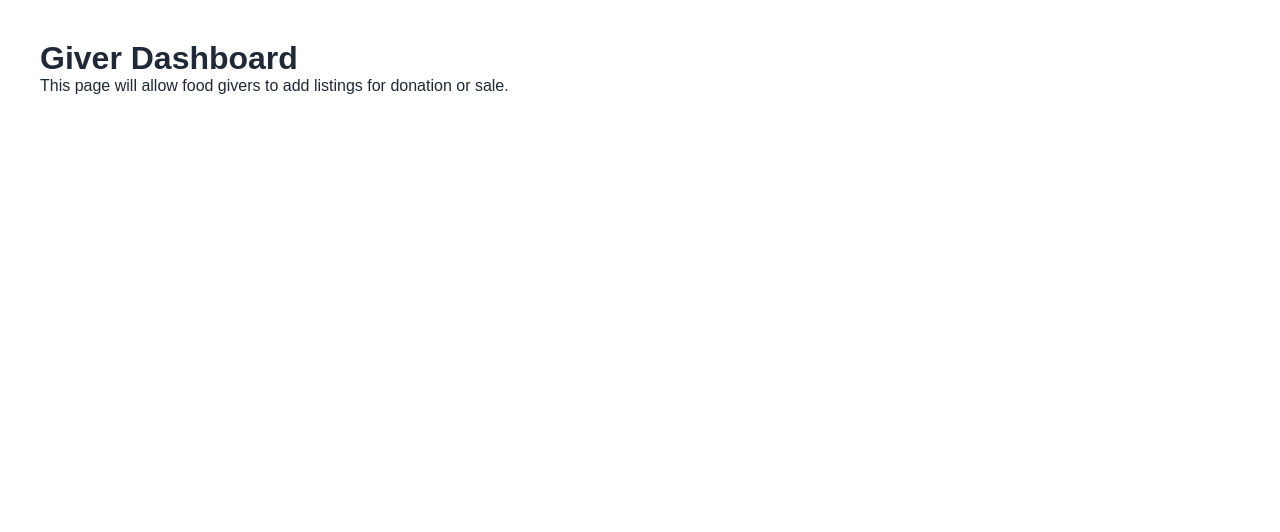
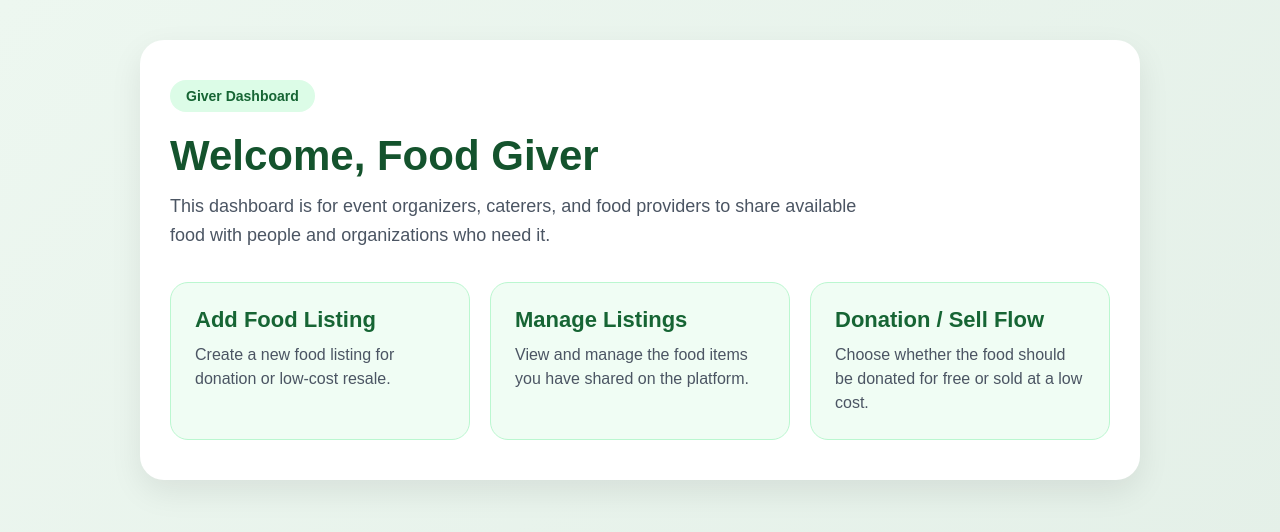
Before and after one commit to GauravSingh1P/FoodBridge, a React (Vite) app in the folder eatdoc/vite-project/: page /giver in a window 1280 px wide. Shown: the top 532 px of the page. Built offline with nearby package versions, Linux system fonts and the light colour scheme.

Commit message:
FB-GV01-v0.3: Giver dashboard created Reason: Interface for food providers

```diff
--- a/eatdoc/vite-project/src/pages/GiverPage.jsx
+++ b/eatdoc/vite-project/src/pages/GiverPage.jsx
@@ -1,8 +1,151 @@
 function GiverPage() {
   return (
-    <div style={{ padding: '40px', fontFamily: 'Arial, sans-serif' }}>
-      <h1>Giver Dashboard</h1>
-      <p>This page will allow food givers to add listings for donation or sale.</p>
+    <div
+      style={{
+        minHeight: '100vh',
+        background: 'linear-gradient(135deg, #edf7f0, #e3efe7)',
+        padding: '40px 20px',
+        fontFamily: 'Arial, Helvetica, sans-serif',
+      }}
+    >
+      <div
+        style={{
+          maxWidth: '1000px',
+          margin: '0 auto',
+          backgroundColor: '#ffffff',
+          borderRadius: '24px',
+          padding: '40px 30px',
+          boxShadow: '0 12px 32px rgba(0, 0, 0, 0.08)',
+        }}
+      >
+        <p
+          style={{
+            display: 'inline-block',
+            backgroundColor: '#dcfce7',
+            color: '#166534',
+            padding: '8px 16px',
+            borderRadius: '999px',
+            fontSize: '14px',
+            fontWeight: '600',
+            marginBottom: '20px',
+          }}
+        >
+          Giver Dashboard
+        </p>
+
+        <h1
+          style={{
+            fontSize: '42px',
+            color: '#14532d',
+            marginBottom: '12px',
+          }}
+        >
+          Welcome, Food Giver
+        </h1>
+
+        <p
+          style={{
+            fontSize: '18px',
+            color: '#4b5563',
+            lineHeight: '1.6',
+            marginBottom: '32px',
+            maxWidth: '700px',
+          }}
+        >
+          This dashboard is for event organizers, caterers, and food providers
+          to share available food with people and organizations who need it.
+        </p>
+
+        <div
+          style={{
+            display: 'grid',
+            gridTemplateColumns: 'repeat(auto-fit, minmax(240px, 1fr))',
+            gap: '20px',
+          }}
+        >
+          <div
+            style={{
+              backgroundColor: '#f0fdf4',
+              border: '1px solid #bbf7d0',
+              borderRadius: '18px',
+              padding: '24px',
+            }}
+          >
+            <h2
+              style={{
+                fontSize: '22px',
+                color: '#166534',
+                marginBottom: '10px',
+              }}
+            >
+              Add Food Listing
+            </h2>
+            <p
+              style={{
+                color: '#4b5563',
+                lineHeight: '1.5',
+              }}
+            >
+              Create a new food listing for donation or low-cost resale.
+            </p>
+          </div>
+
+          <div
+            style={{
+              backgroundColor: '#f0fdf4',
+              border: '1px solid #bbf7d0',
+              borderRadius: '18px',
+              padding: '24px',
+            }}
+          >
+            <h2
+              style={{
+                fontSize: '22px',
+                color: '#166534',
+                marginBottom: '10px',
+              }}
+            >
+              Manage Listings
+            </h2>
+            <p
+              style={{
+                color: '#4b5563',
+                lineHeight: '1.5',
+              }}
+            >
+              View and manage the food items you have shared on the platform.
+            </p>
+          </div>
+
+          <div
+            style={{
+              backgroundColor: '#f0fdf4',
+              border: '1px solid #bbf7d0',
+              borderRadius: '18px',
+              padding: '24px',
+            }}
+          >
+            <h2
+              style={{
+                fontSize: '22px',
+                color: '#166534',
+                marginBottom: '10px',
+              }}
+            >
+              Donation / Sell Flow
+            </h2>
+            <p
+              style={{
+                color: '#4b5563',
+                lineHeight: '1.5',
+              }}
+            >
+              Choose whether the food should be donated for free or sold at a
+              low cost.
+            </p>
+          </div>
+        </div>
+      </div>
     </div>
   )
 }
```
